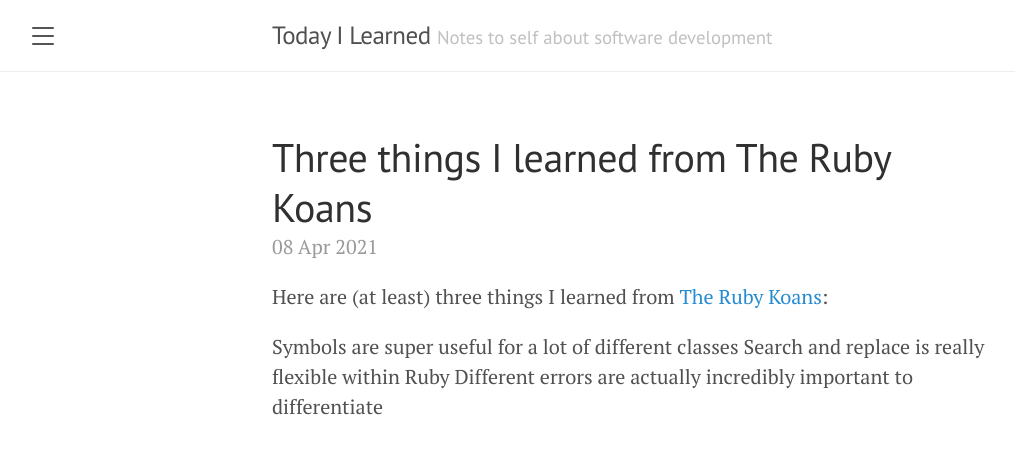
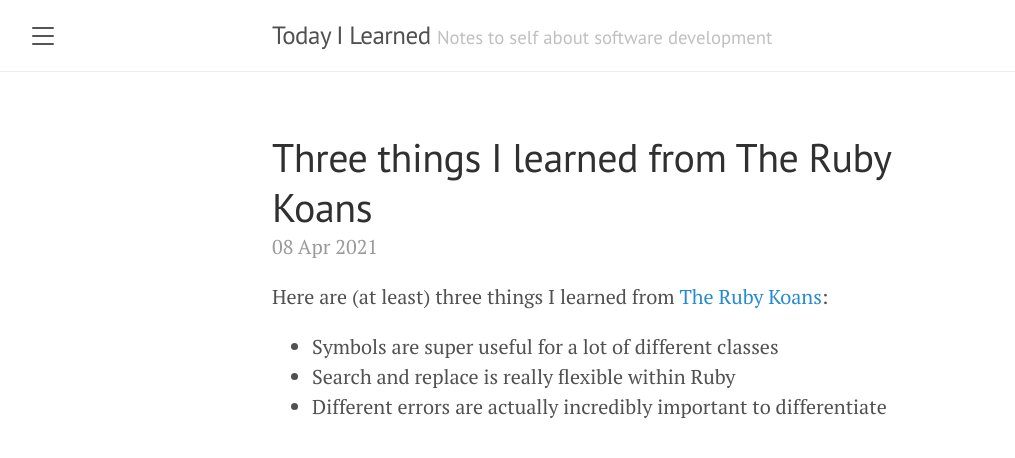
Before and after one commit to yanyuliu92/til, a Jekyll site: the page built from _posts/2021-04-08-three-things-i-learned-from-the-ruby-koans.md, in a window 1280 px wide. Shown: the top 458 px of the page, without its empty margins (8-1023 px from the left). Built offline with Jekyll 4.4.1, drawn with Linux system fonts in a browser that asks for light colours.

```diff
--- a/_posts/2021-04-08-three-things-i-learned-from-the-ruby-koans.md
+++ b/_posts/2021-04-08-three-things-i-learned-from-the-ruby-koans.md
@@ -5,6 +5,6 @@ title: Three things I learned from The Ruby Koans
 
 Here are (at least) three things I learned from [The Ruby Koans](http://rubykoans.com/):
 
-Symbols are super useful for a lot of different classes
-Search and replace is really flexible within Ruby
-Different errors are actually incredibly important to differentiate
+- Symbols are super useful for a lot of different classes
+- Search and replace is really flexible within Ruby
+- Different errors are actually incredibly important to differentiate
```
